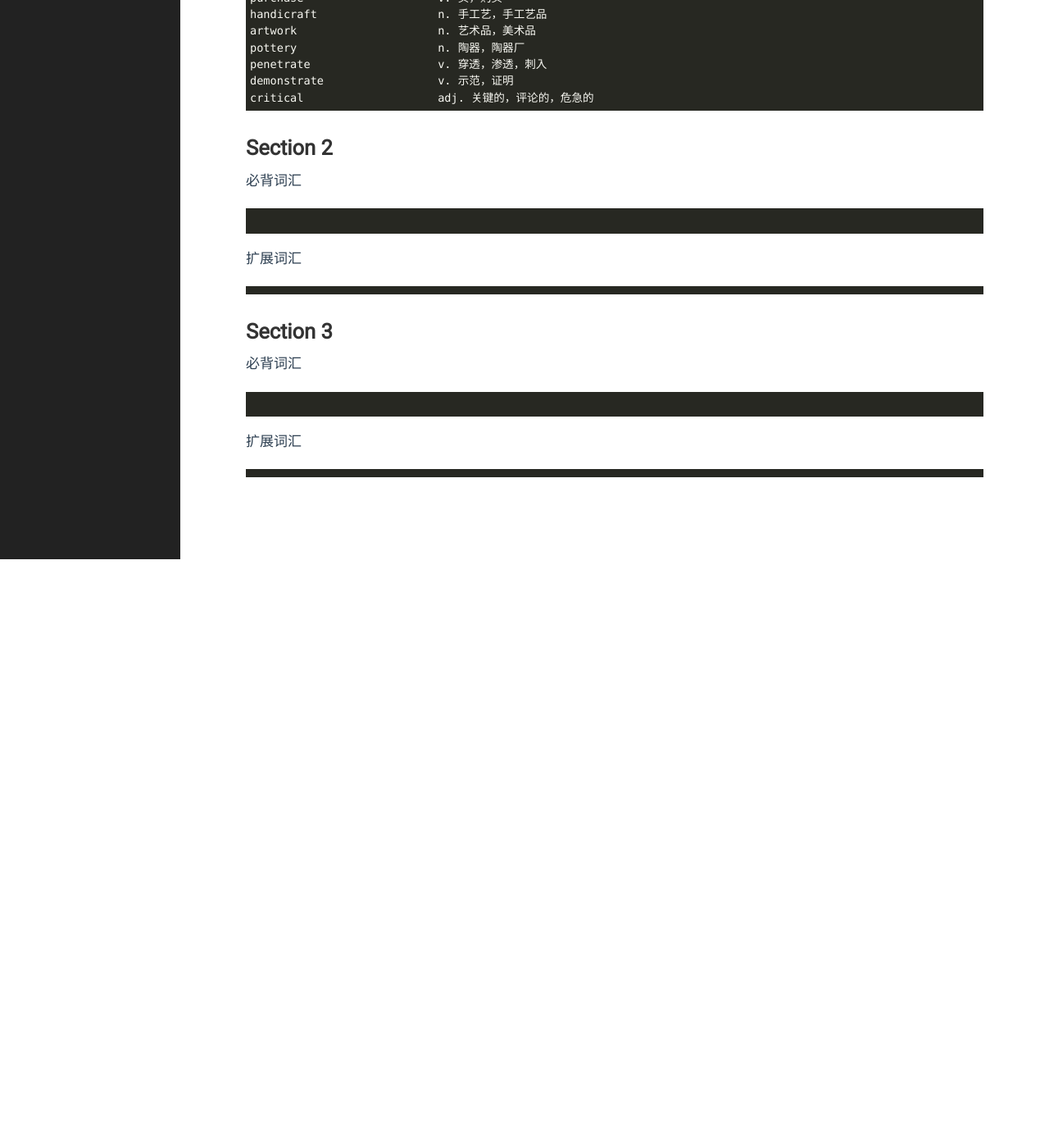
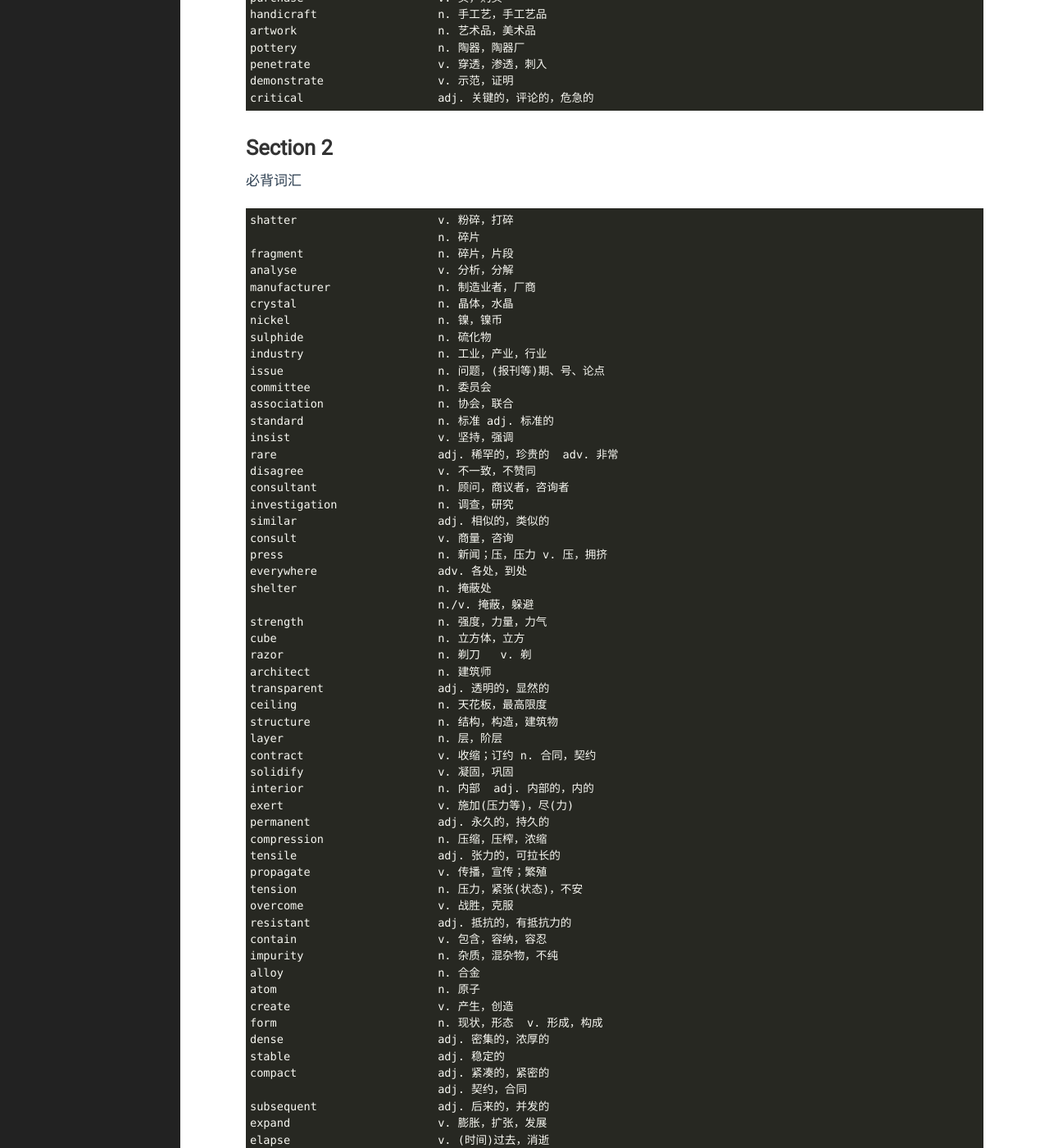
Before and after one commit to yejinp/yejinp.github.io, a Jekyll site: the page built from _posts/2023-08-23-vocabularies for IELTS 5-4.markdown, in a window 1280 px wide and 1400 px high, scrolled down 5636 px. Shown: the whole window at 82% size. Built offline with Jekyll 4.4.1, drawn with Linux system fonts in a browser that asks for light colours; before the commit the page ends 6318 px from its top, so only the background shows below that; some of the changed text lies outside the part shown.

Commit message:
add the vocabularies of message 2 of reading

````diff
--- a/_posts/2023-08-23-vocabularies for IELTS 5-4.markdown
+++ b/_posts/2023-08-23-vocabularies for IELTS 5-4.markdown
@@ -274,7 +274,69 @@ critical                    adj. 关键的，评论的，危急的
 # Section 2 #
 必背词汇
 ```
-
+shatter                     v. 粉碎，打碎
+                            n. 碎片
+fragment                    n. 碎片，片段
+analyse                     v. 分析，分解
+manufacturer                n. 制造业者，厂商
+crystal                     n. 晶体，水晶
+nickel                      n. 镍，镍币
+sulphide                    n. 硫化物
+industry                    n. 工业，产业，行业
+issue                       n. 问题，(报刊等)期、号、论点
+committee                   n. 委员会
+association                 n. 协会，联合
+standard                    n. 标准 adj. 标准的
+insist                      v. 坚持，强调
+rare                        adj. 稀罕的，珍贵的  adv. 非常
+disagree                    v. 不一致，不赞同
+consultant                  n. 顾问，商议者，咨询者
+investigation               n. 调查，研究
+similar                     adj. 相似的，类似的
+consult                     v. 商量，咨询
+press                       n. 新闻；压，压力 v. 压，拥挤
+everywhere                  adv. 各处，到处
+shelter                     n. 掩蔽处
+                            n./v. 掩蔽，躲避
+strength                    n. 强度，力量，力气
+cube                        n. 立方体，立方
+razor                       n. 剃刀   v. 剃
+architect                   n. 建筑师
+transparent                 adj. 透明的，显然的
+ceiling                     n. 天花板，最高限度
+structure                   n. 结构，构造，建筑物
+layer                       n. 层，阶层
+contract                    v. 收缩；订约 n. 合同，契约
+solidify                    v. 凝固，巩固
+interior                    n. 内部  adj. 内部的，内的
+exert                       v. 施加(压力等)，尽(力)
+permanent                   adj. 永久的，持久的
+compression                 n. 压缩，压榨，浓缩
+tensile                     adj. 张力的，可拉长的
+propagate                   v. 传播，宣传；繁殖
+tension                     n. 压力，紧张(状态)，不安
+overcome                    v. 战胜，克服
+resistant                   adj. 抵抗的，有抵抗力的
+contain                     v. 包含，容纳，容忍
+impurity                    n. 杂质，混杂物，不纯
+alloy                       n. 合金
+atom                        n. 原子
+create                      v. 产生，创造
+form                        n. 现状，形态  v. 形成，构成
+dense                       adj. 密集的，浓厚的
+stable                      adj. 稳定的
+compact                     adj. 紧凑的，紧密的
+                            adj. 契约，合同
+subsequent                  adj. 后来的，并发的
+expand                      v. 膨胀，扩张，发展
+elapse                      v. (时间)过去，消逝
+ironically                  adv. 说反话地，讽刺地
+complete                    v.  完成 adj. 全部的，完成的
+contamination               n. 污染，污染物
+scan                        v. 扫描，浏览
+potentially                 adv. 潜在地
+alternative                 n. 二中选一
+                            adj. 选择性的，二中选一的
 ```
 扩展词汇
 
````
